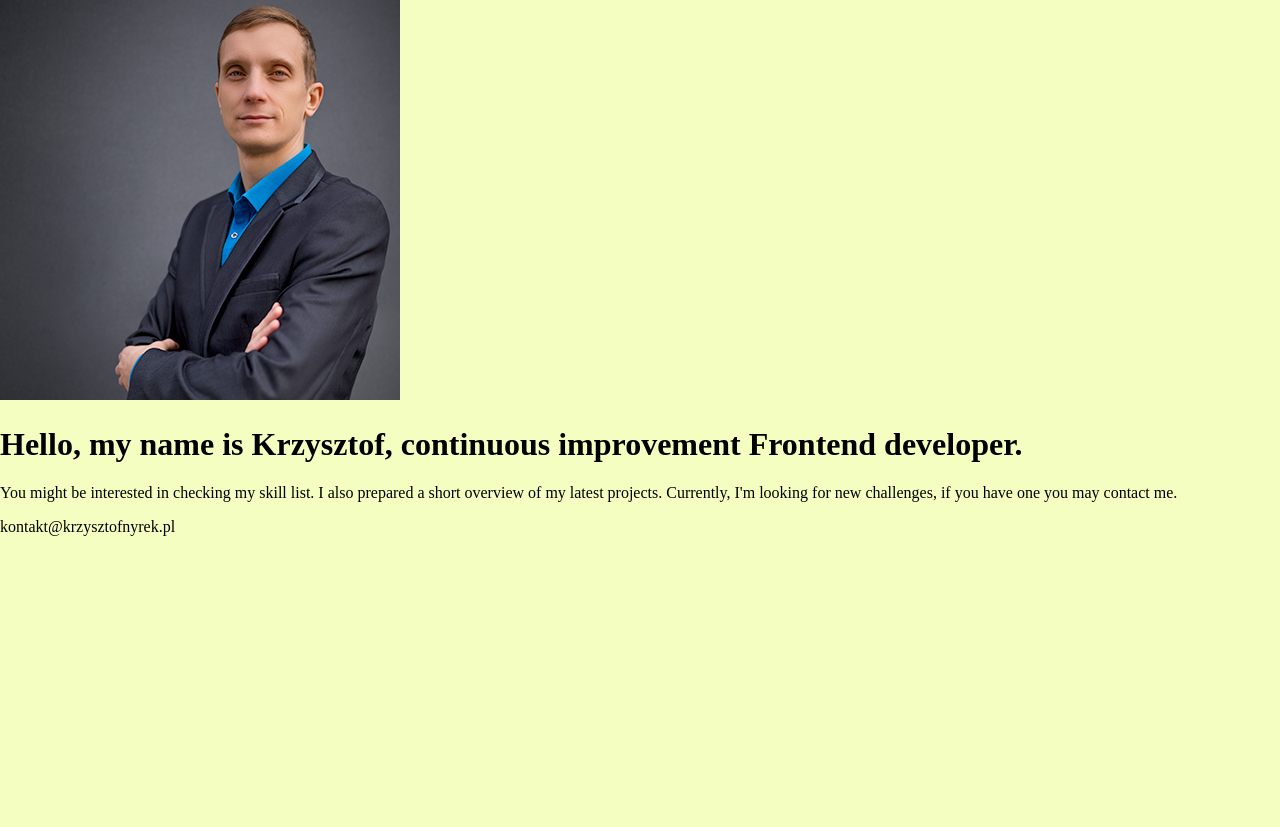
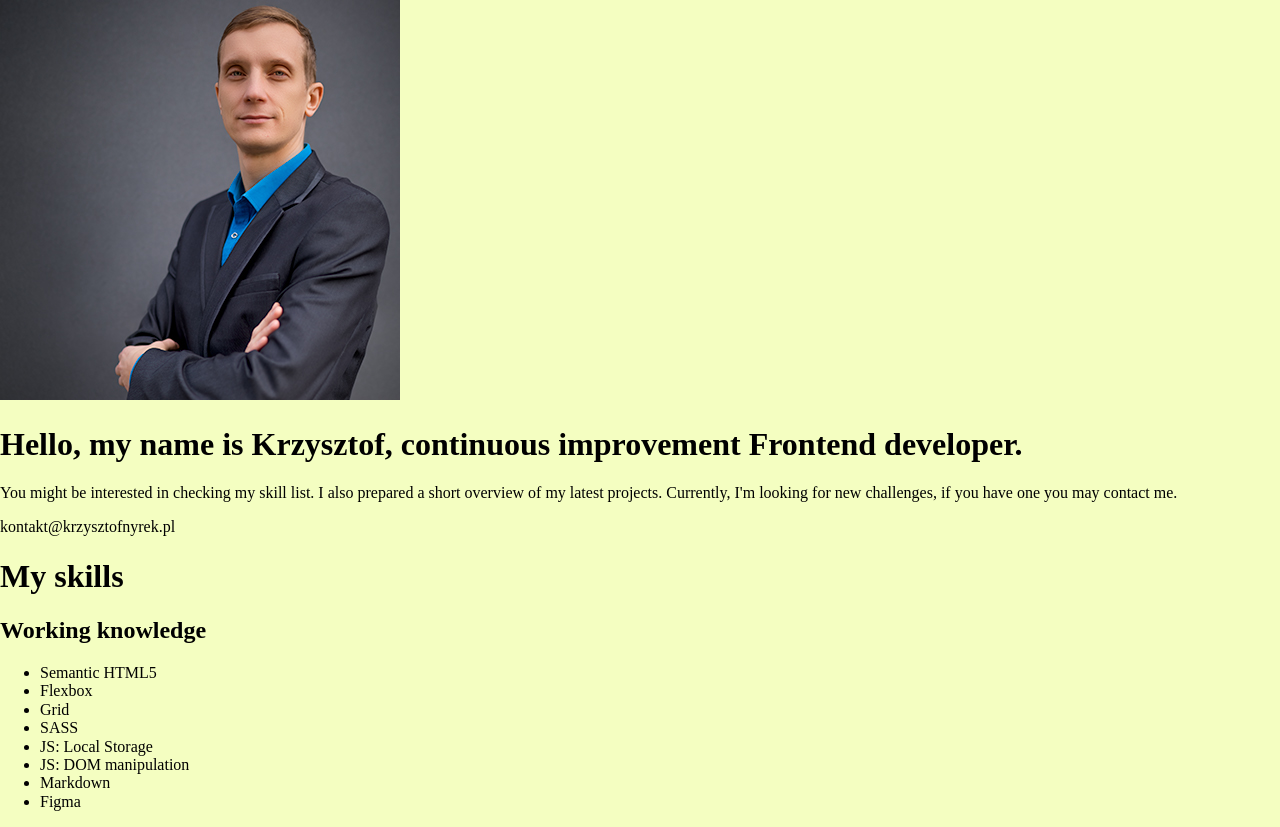
Before and after one commit to Dekstryn/dekstryn.github.io, a website: page src/content/index.html in a window 1280 px wide. Before the commit the page ends 800 px from the top, so only its background shows below. Drawn offline with nearby package versions, Linux system fonts and the light colour scheme; files that its build step writes are made by us from their sources.

Commit message:
Added skill list

```diff
--- a/src/content/index.html
+++ b/src/content/index.html
@@ -27,10 +27,23 @@
       <p class="header__text">
         You might be interested in checking my skill list. I also prepared a short overview of my latest projects. Currently, I'm looking for new challenges,  if you have one you may contact me.
       </p>
-      <mail>kontakt@krzysztofnyrek.pl</mail>
+      <mail class="header__email">kontakt@krzysztofnyrek.pl</mail>
     </header>
-    <main>
-
+    <main class="skills">
+      <h1 class="skills__header">My skills</h1>
+      <section class="skills__know">
+        <h2 class="skills__section-header">Working knowledge</h2>
+        <ul class="skills__list">
+          <li>Semantic HTML5</li>
+          <li>Flexbox</li>
+          <li>Grid</li>
+          <li>SASS</li>
+          <li>JS: Local Storage</li>
+          <li>JS: DOM manipulation</li>
+          <li>Markdown</li>
+          <li>Figma</li>
+        </ul>
+      </section>
     </main>
 
     <script src="js/main.js"></script>
```
